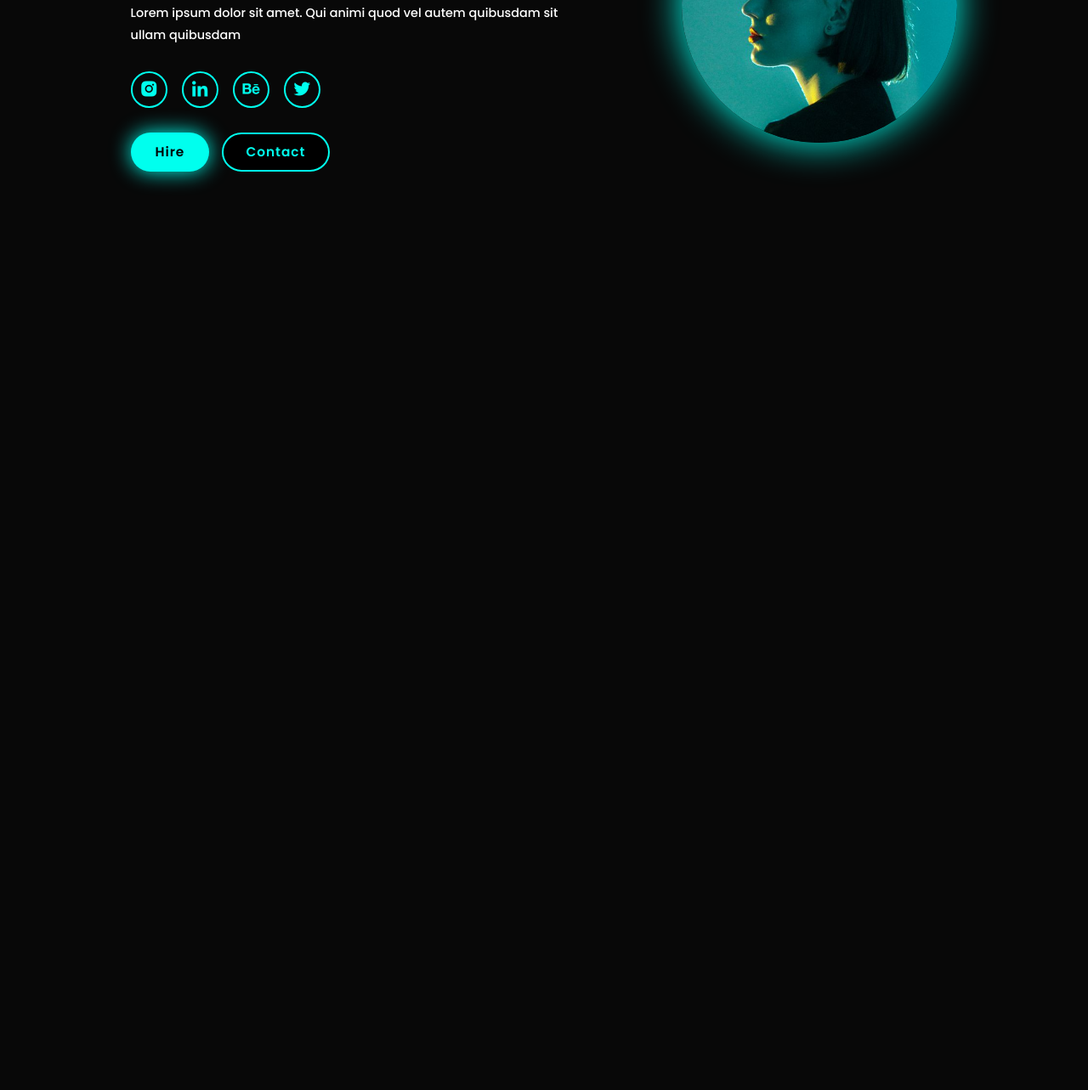
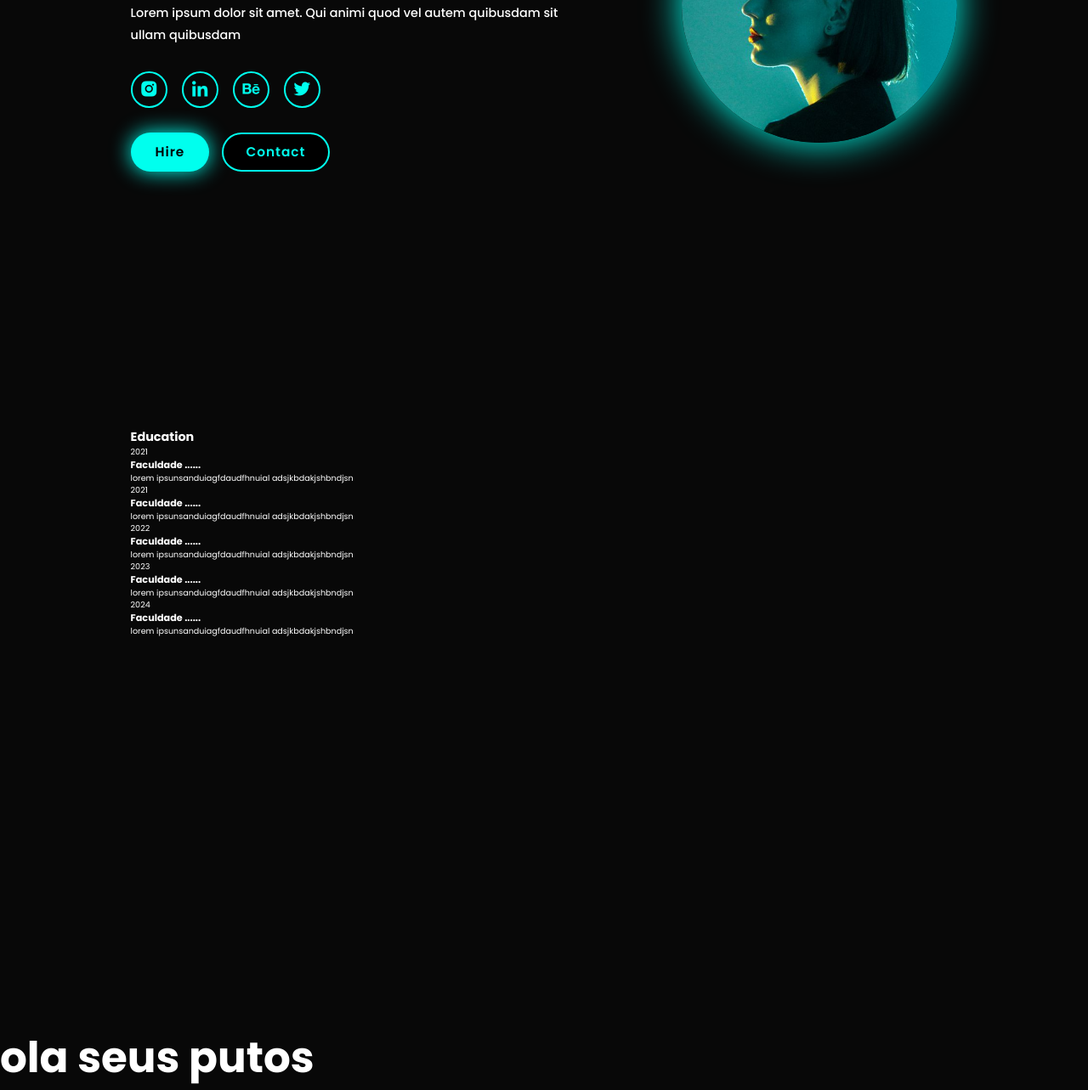
Before and after one commit to littxx/demonst, a plain HTML site: page index.html in a window 1280 px wide. Shown: the part 392-1675 px from the top of the page at 85% size. Before the commit the page ends 800 px from the top, so only its background shows below. Drawn offline with nearby package versions, Linux system fonts and the light colour scheme.

Commit message:
proxima view

```diff
--- a/index.html
+++ b/index.html
@@ -1,15 +1,14 @@
 <!DOCTYPE html>
 <html lang="en">
+
 <head>
   <meta charset="UTF-8" />
   <meta name="viewport" content="width=device-width, initial-scale=1.0" />
   <title>Portifolio | EDEN</title>
   <link rel="stylesheet" href="style.css" />
-    <link
-      href="https://unpkg.com/boxicons@2.1.4/css/boxicons.min.css"
-      rel="stylesheet"
-    />
+  <link href="https://unpkg.com/boxicons@2.1.4/css/boxicons.min.css" rel="stylesheet" />
 </head>
+
 <body>
   <header class="header">
     <a href="#home" class="logo">Eden <span>Forever</span></a>
@@ -35,10 +34,10 @@
       </p>
 
       <div class="social-icons">
-          <a href="#"><i class='bx bxl-instagram-alt' ></i></a>
-          <a href="#"><i class='bx bxl-linkedin' ></i></i></a>
-          <a href="#"><i class='bx bxl-behance' ></i></a>
-          <a href=""><i class='bx bxl-twitter' ></i></a>
+        <a href="#"><i class='bx bxl-instagram-alt'></i></a>
+        <a href="#"><i class='bx bxl-linkedin'></i></i></a>
+        <a href="#"><i class='bx bxl-behance'></i></a>
+        <a href=""><i class='bx bxl-twitter'></i></a>
       </div>
 
       <div class="btn-group">
@@ -51,10 +50,98 @@
     </div>
   </section>
 
+
+
+
+  <section class="education" id="education">
+    <h2 class="heading">Education</h2>
+
+
+    <div class="timeline-items">
+      <div class="timeline-item">
+
+        <div class="timelie-dot">
+          <div class="time-date">2021</div>
+          <div class="timeline-content">
+            <h3>Faculdade ......</h3>
+            <p>lorem ipsunsanduiagfdaudfhnuial
+
+              adsjkbdakjshbndjsn
+            </p>
+          </div>
+        </div>
+      </div>
+
+
+
+      <div class="timeline-item">
+
+        <div class="timelie-dot">
+          <div class="time-date">2021</div>
+          <div class="timeline-content">
+            <h3>Faculdade ......</h3>
+            <p>lorem ipsunsanduiagfdaudfhnuial
+
+              adsjkbdakjshbndjsn
+            </p>
+          </div>
+        </div>
+      </div>
+
+
+      <div class="timeline-item">
+
+        <div class="timelie-dot">
+          <div class="time-date">2022</div>
+          <div class="timeline-content">
+            <h3>Faculdade ......</h3>
+            <p>lorem ipsunsanduiagfdaudfhnuial
+
+              adsjkbdakjshbndjsn
+            </p>
+          </div>
+        </div>
+      </div>
+
+
+      <div class="timeline-item">
+
+        <div class="timelie-dot">
+          <div class="time-date">2023</div>
+          <div class="timeline-content">
+            <h3>Faculdade ......</h3>
+            <p>lorem ipsunsanduiagfdaudfhnuial
+
+              adsjkbdakjshbndjsn
+            </p>
+          </div>
+        </div>
+      </div>
+
+      <div class="timeline-item">
+
+        <div class="timelie-dot">
+          <div class="time-date">2024</div>
+          <div class="timeline-content">
+            <h3>Faculdade ......</h3>
+            <p>lorem ipsunsanduiagfdaudfhnuial
+
+              adsjkbdakjshbndjsn
+            </p>
+          </div>
+        </div>
+      </div>
+    </div>
+
+
+  </section>
   <footer>
+
+    <h1 style="font-size: 50px;">ola seus putos </h1>
 
   </footer>
   <script src="page.js"></script>
   <script src="textAnimation.js"></script>
 </body>
+
 </html>
```
Lines whose indentation alone changed are shown as unchanged.
